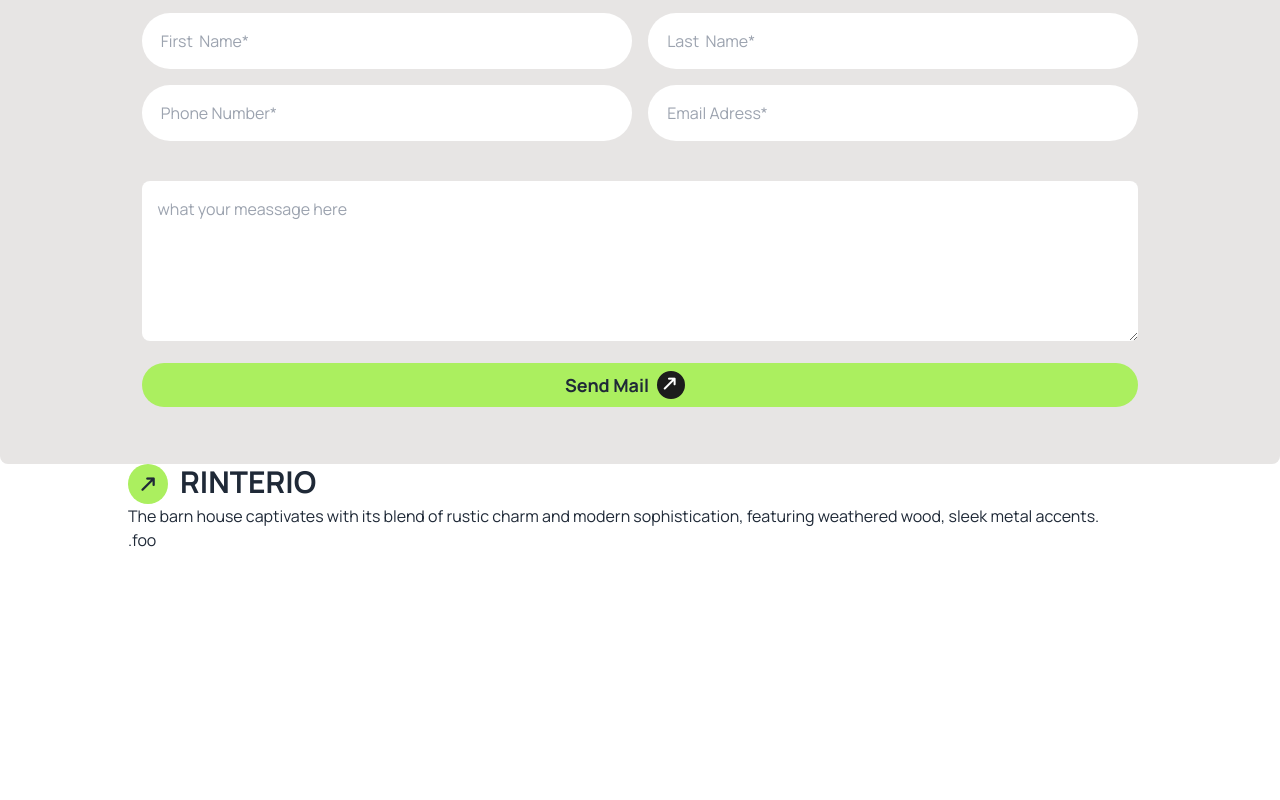
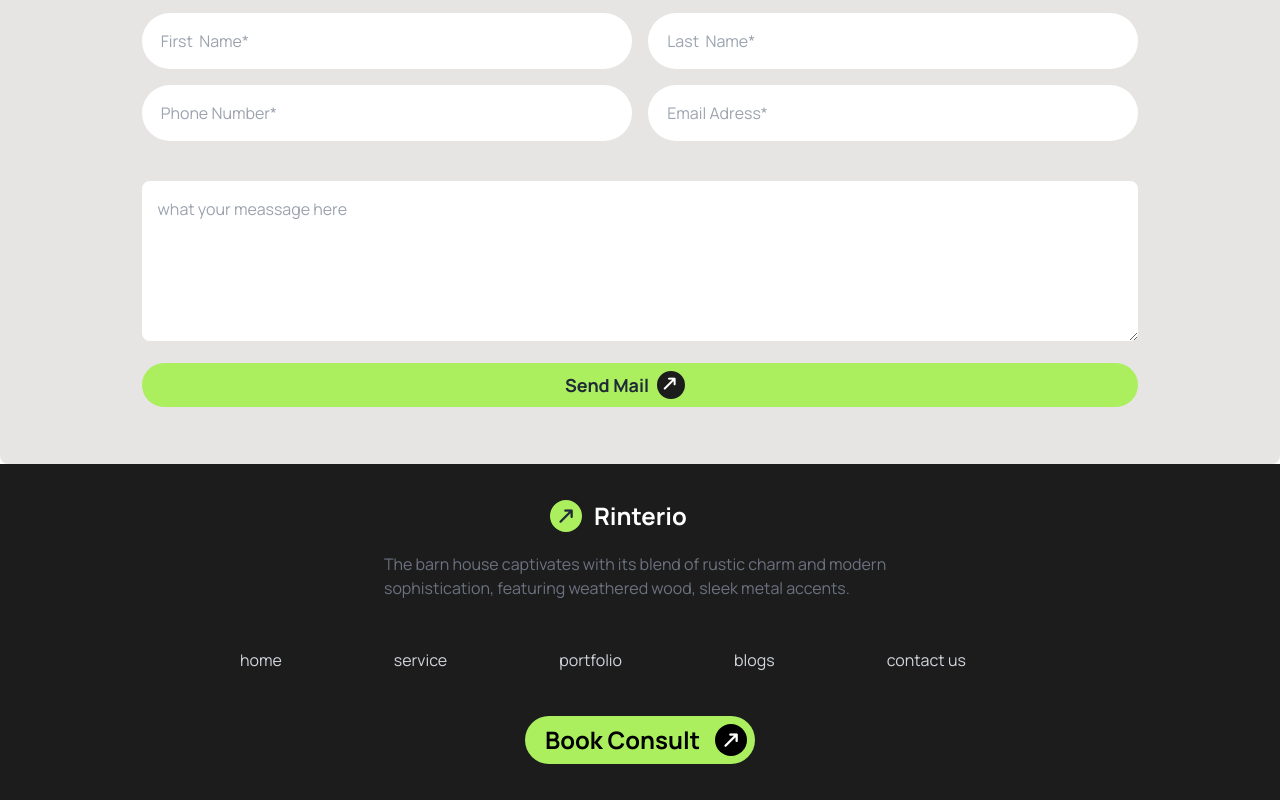
Before and after one commit to shorif485927/ph-assignment-3, a plain HTML site: page index.html in a window 1280 px wide. Shown: the part 2856-3656 px from the top of the page. Before the commit the page ends 3408 px from the top, so only its background shows below. Drawn offline with nearby package versions, Linux system fonts and the light colour scheme.

Commit message:
footer section done

```diff
--- a/index.html
+++ b/index.html
@@ -450,22 +450,48 @@
                             </section>
 
 
-                             <footer>
+                             <footer class=" bg-[#1C1C1C] py-9">
                                 <div class="container w-4/5 mx-auto">
-                                    <div class="footer__logo flex">
+                                    <div class="footer__logo flex  w-[180px] mx-auto ">
 
-                                        <div class=" w-10 h-10 bg-[#ABEF5F]  p-1.5 rounded-full text-lg text-center -rotate-45">
+                                        <div class=" w-8 h-8 bg-[#ABEF5F]  p-1.5 rounded-full text-lg  -rotate-45 flex justify-center items-center">
                                            <i class="fa-solid fa-arrow-right-long  "></i>
                                         </div>
 
-                                     <h1 class="text-2xl md:text-3xl sm:uppercase font-bold ml-3">Rinterio</h1>
+                                     <h1 class="text-xl md:text-2xl  font-bold ml-3 text-white">Rinterio</h1>
 
                                </div>
-                                   <div class="footer__para">
+                                   <div class="footer__para text-gray-500  sm:w-3/6  mx-auto py-5">
                                      <p>The barn house captivates with its blend of rustic charm and modern sophistication, featuring weathered wood, sleek metal accents.</p>
                                    </div>
 
-                                    .foo
+                                    <div class="footer__links  text-white my-7 ">
+
+                                          <ul class="sm:flex justify-start text-center ">
+                                            <li class="sm:ml-28 mb-8 sm:mb-0"><a  class="text-gray-300" href="#"> home</a></li>
+                                            <li class="sm:ml-28 mb-8 sm:mb-0"><a  class="text-gray-300" href="#"> service </a></li>
+                                            <li class="sm:ml-28 mb-8 sm:mb-0"><a  class="text-gray-300" href="#"> portfolio</a></li>
+                                            <li class="sm:ml-28 mb-8 sm:mb-0"><a  class="text-gray-300" href="#"> blogs</a></li>
+                                            <li class="sm:ml-28 mb-8 sm:mb-0"><a  class="text-gray-300" href="#"> contact us</a></li>
+                                          </ul>
+
+                                    </div>
+
+
+                                    <div class="footer__logo flex justify-between bg-[#ABEF5F]  sm:w-[230px] mx-auto p-2 rounded-full mt-11">
+
+                                        <h1 class="text-2xl md:text-2xl  font-bold ml-3 text-black">Book Consult</h1>
+
+                                        <div class=" w-8 h-8  bg-black text-white  p-1.5 rounded-full text-lg  -rotate-45 ml-3 flex justify-center items-center ">
+                                           <i class="fa-solid fa-arrow-right-long  "></i>
+                                        </div>
+
+
+
+                               </div>
+
+
+
                                 </div>
                              </footer>
 
```
